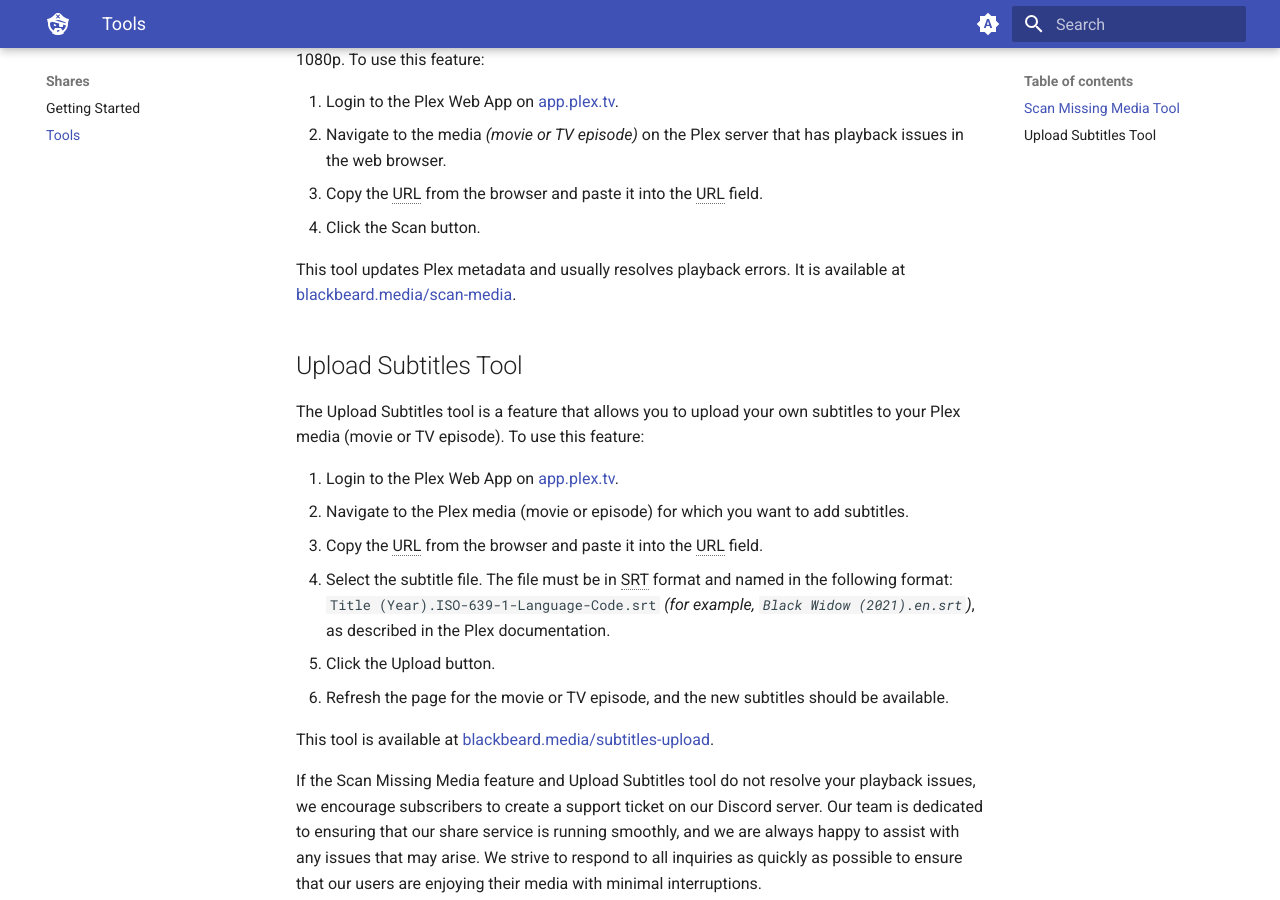
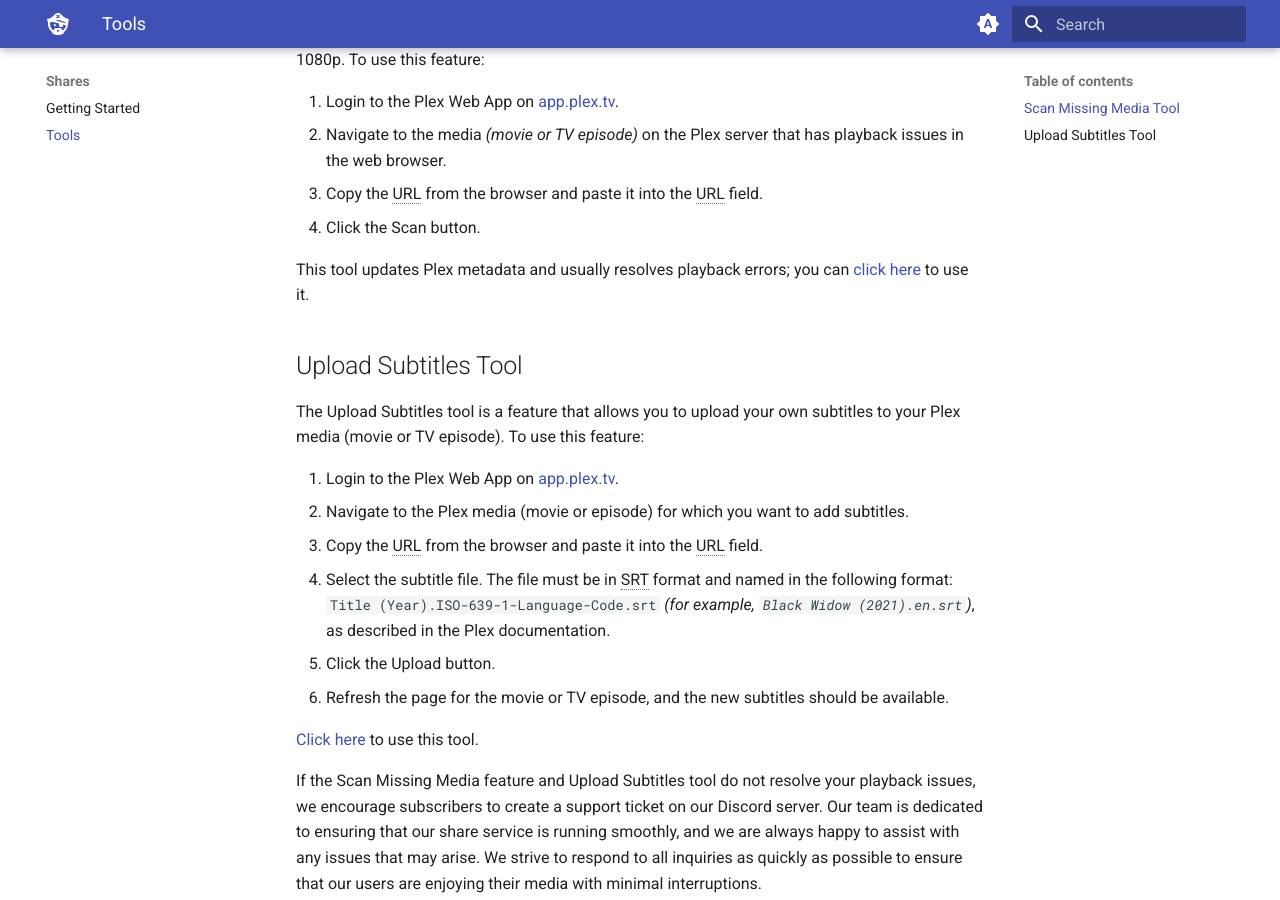
Before and after one commit to neomedia6989/docs-2, an MkDocs documentation site: the page built from docs/shares/tools.md, in a window 1280 px wide and 900 px high, scrolled down 542 px. Built offline with MkDocs 1.6.1 and Material for MkDocs 9.7.7, drawn with Linux system fonts in a browser that asks for light colours.

Commit message:
Update tools.md

```diff
--- a/docs/shares/tools.md
+++ b/docs/shares/tools.md
@@ -11,7 +11,7 @@
 3. Copy the URL from the browser and paste it into the URL field.
 4. Click the Scan button.
 
-This tool updates Plex metadata and usually resolves playback errors. It is available at [blackbeard.media/scan-media](https://blackbeard.media/scan-media).
+This tool updates Plex metadata and usually resolves playback errors; you can [click here](https://blackbeard.media/scan-media) to use it.
 
 ## Upload Subtitles Tool
 
@@ -24,7 +24,7 @@
 5. Click the Upload button.
 6. Refresh the page for the movie or TV episode, and the new subtitles should be available.
 
-This tool is available at [blackbeard.media/subtitles-upload](https://blackbeard.media/subtitles-upload).
+[Click here](https://blackbeard.media/subtitles-upload) to use this tool.
 
 
 If the Scan Missing Media feature and Upload Subtitles tool do not resolve your playback issues, we encourage subscribers to create a support ticket on our Discord server. Our team is dedicated to ensuring that our share service is running smoothly, and we are always happy to assist with any issues that may arise. We strive to respond to all inquiries as quickly as possible to ensure that our users are enjoying their media with minimal interruptions.
```
